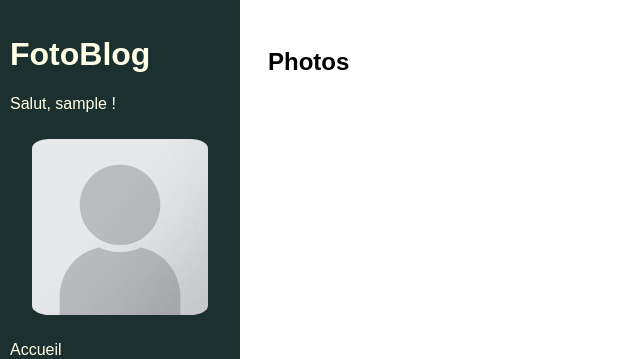
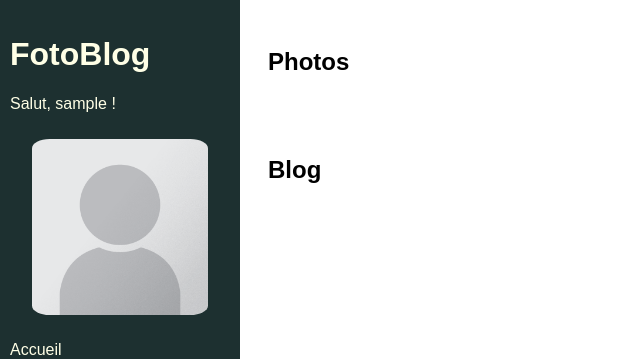
Before and after one commit to Fortunat64/fotoblog, a Django app: page /home/ in a window 1280 px wide. Shown: the top 359 px of the page, without its empty margins (0-640 px from the left). Run offline with Django 4.2, Linux system fonts and the light colour scheme; the visitor is signed in with stand-in values (Sample User, id 1); data that the repository does not hold is empty.

Commit message:
Page de visualisation d'un billet blog

```diff
--- a/blog/templates/blog/home.html
+++ b/blog/templates/blog/home.html
@@ -9,5 +9,16 @@
             </div>
         {% endfor %}
     </div>
+    <h2>Blog</h2>
+    <di class="grid-container">
+        {% for blog in blogs %}
+            <div class="post">
+                <a href="{% url 'view_blog' blog.id %}">
+                    <h4>Billet : {{ blog.title }}</h4>
+                    <img src="{{ blog.photo.image.url }}">
+                </a>
+            </div>
+        {% endfor %}
+    </di>
 
 {% endblock content %}
--- a/blog/views.py
+++ b/blog/views.py
@@ -1,12 +1,13 @@
 from django.contrib.auth.decorators import login_required
-from django.shortcuts import render, redirect
+from django.shortcuts import render, redirect, get_object_or_404
 
 from . import forms, models
 
 @login_required
 def home(request):
     photos = models.Photo.objects.all()
-    return render(request, 'blog/home.html', context={'photos': photos})
+    blogs = models.Blog.objects.all()
+    return render(request, 'blog/home.html', context={'photos': photos, 'blogs': blogs})
 
 
 @login_required
@@ -45,3 +46,8 @@ def blog_and_photo_upload(request):
         'photo_form': photo_form,
     }
     return render(request, 'blog/create_blog_post.html', context=context)
+
+@login_required
+def view_blog(request, blog_id):
+    blog = get_object_or_404(models.Blog, id=blog_id)
+    return render(request, 'blog/view_blog.html', {'blog': blog})
--- a/fotoblog/urls.py
+++ b/fotoblog/urls.py
@@ -37,6 +37,7 @@ urlpatterns = [
     path('home/', blog.views.home, name='home'),
     path('photo/upload/', blog.views.photo_upload, name='photo_upload'),
     path('blog/create', blog.views.blog_and_photo_upload, name='blog_create'),
+    path('blog/<int:blog_id>', blog.views.view_blog, name='view_blog'),
 ]
 
 
```
Also changed, not shown: blog/templates/blog/view_blog.html (added, +7 -0 lines).
